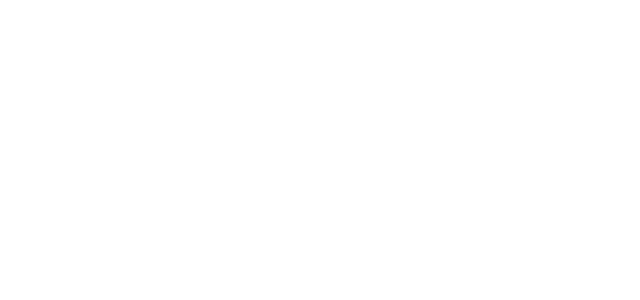
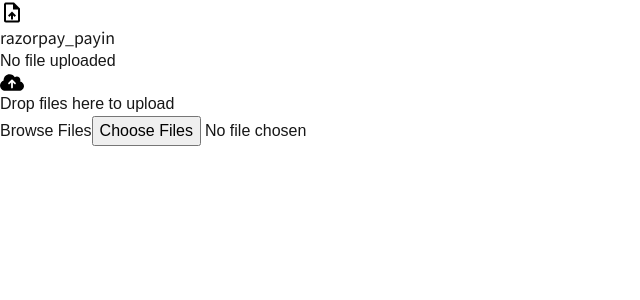
Before and after one commit to maheshnnaik/file-uploader, a Next.js app: page / in a window 1280 px wide. Shown: the top 300 px of the page, without its empty margins (0-640 px from the left). Built offline with nearby package versions, Linux system fonts and the light colour scheme.

Commit message:
Add File Uploader component

```diff
--- a/src/app/page.tsx
+++ b/src/app/page.tsx
@@ -1,9 +1,12 @@
+'use client';
+import React from "react";
+import { FileUplolader } from "./components/FileUploader";
 
 export default function Home() {
   return (
     <div className="grid grid-rows-[20px_1fr_20px] items-center justify-items-center min-h-screen p-8 pb-20 gap-16 sm:p-20 font-[family-name:var(--font-geist-sans)]">
       <main className="flex flex-col gap-8 row-start-2 items-center sm:items-start">
-
+          <FileUplolader />
       </main>
     </div>
   );
```
